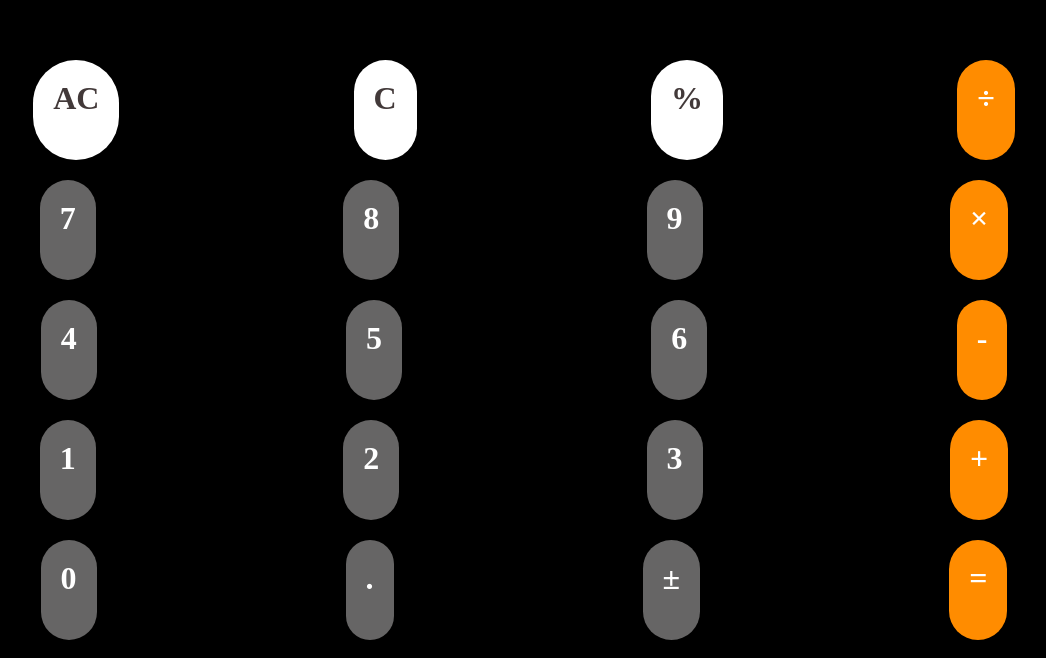
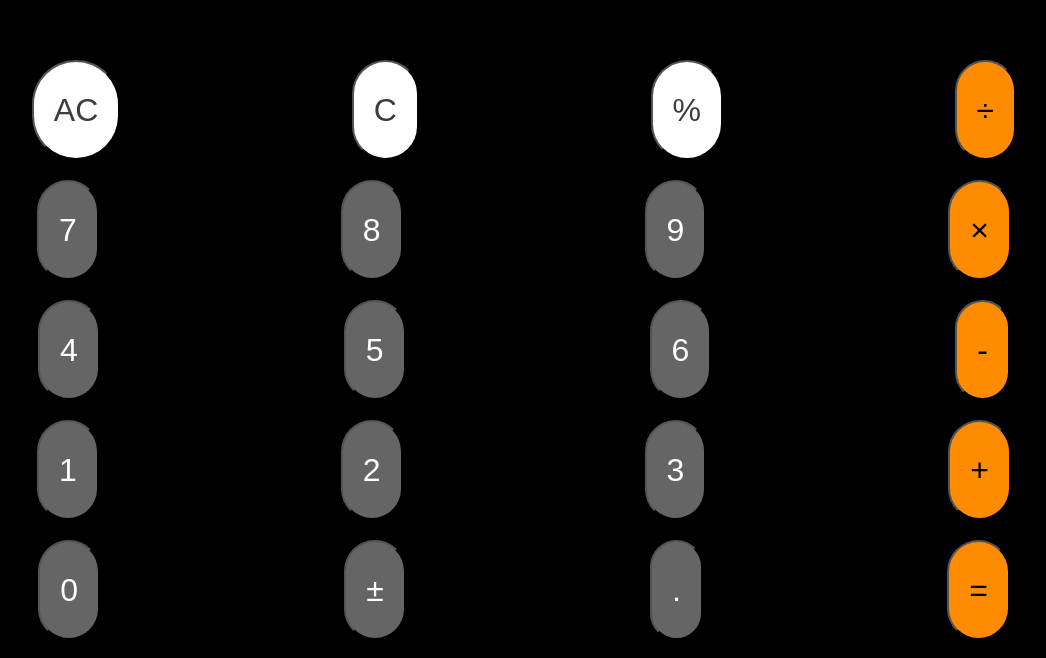
Before and after one commit to shinadeveloper/calculator, a plain HTML site: page index.html in a window 1280 px wide. Shown: the part 158-816 px from the top of the page, without its empty margins (92-1138 px from the left). Drawn offline with Linux system fonts and the light colour scheme.

Commit message:
buttons added

```diff
--- a/index.html
+++ b/index.html
@@ -13,34 +13,34 @@
     </div>
     <div class="buttonSpace">
         <div class="rows" id="first">
-            <div class="buttons first" id="ac">AC</div>
-            <div class="buttons first" id="c">C</div>
-            <div class="buttons first" id="percent">%</div>
-            <div class="buttons second" id="divide">÷</div>
+            <button class="buttons first" id="ac">AC</button>
+            <button class="buttons first" id="c">C</button>
+            <button class="buttons first" id="percent">%</button>
+            <button class="buttons second" id="divide">÷</button>
         </div>
         <div class="rows" id="second">
-            <div class="buttons num" id="seven">7</div>
-            <div class="buttons num" id="eight">8</div>
-            <div class="buttons num" id="nine">9</div>
-            <div class="buttons second" id="multiply">×</div>
+            <button class="buttons num" id="seven">7</button>
+            <button class="buttons num" id="eight">8</button>
+            <button class="buttons num" id="nine">9</button>
+            <button class="buttons second" id="multiply">×</button>
         </div>
         <div class="rows" id="third">
-            <div class="buttons num" id="four">4</div>
-            <div class="buttons num" id="five">5</div>
-            <div class="buttons num" id="six">6</div>
-            <div class="buttons second" id="minus">-</div>
+            <button class="buttons num" id="four">4</button>
+            <button class="buttons num" id="five">5</button>
+            <button class="buttons num" id="six">6</button>
+            <button class="buttons second" id="minus">-</button>
         </div>
         <div class="rows" id="fourth">
-            <div class="buttons num" id="one">1</div>
-            <div class="buttons num" id="two">2</div>
-            <div class="buttons num" id="three">3</div>
-            <div class="buttons second" id="plus">+</div>
+            <button class="buttons num" id="one">1</button>
+            <button class="buttons num" id="two">2</button>
+            <button class="buttons num" id="three">3</button>
+            <button class="buttons second" id="plus">+</button>
         </div>
         <div class="rows" id="fifth">
-            <div class="buttons num" id="zero">0</div>
-            <div class="buttons num" id="dot"> . </div>
-            <div class="buttons num" id="plusminus"> ± </div>
-            <div class="buttons second" id="equal">=</div>
+            <button class="buttons num" id="zero">0</button>
+            <button class="buttons num" id="plusminus">±</button>
+            <button class="buttons num" id="dot">.</button>
+            <button class="buttons second" id="equals">=</button>
         </div>
     </div>
 </body>
--- a/style.css
+++ b/style.css
@@ -23,6 +23,7 @@ body{
     border-radius: 50px ;
     margin: 10px;
     text-align: center;
+    color: white;
 }
 .buttons.first{
     background-color: rgb(255, 255, 255);
@@ -34,12 +35,13 @@ body{
 .buttons.second{
     background-color: darkorange;
     padding: 20px;
-    border-radius: 50px ;
+    border-radius: 50px;
     margin: 10px;
 }
 .buttons:hover{
     background-color: rgba(0, 255, 255, 0.781);
 }
-.buttons:active{
-    background-color: black;
+.buttons{
+    font-size: xx-large;
+    font-weight: 500;
 }
```
